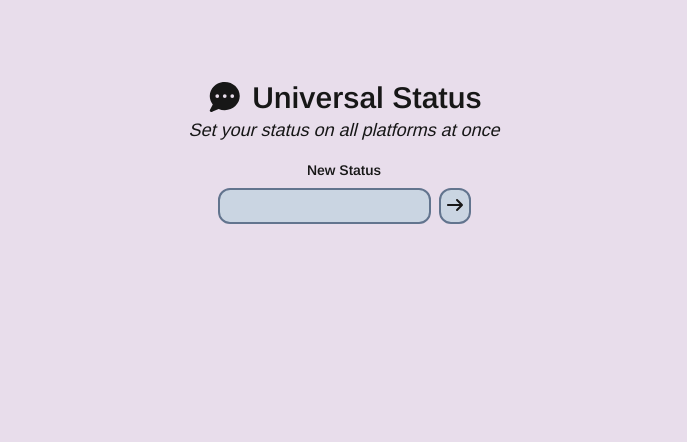
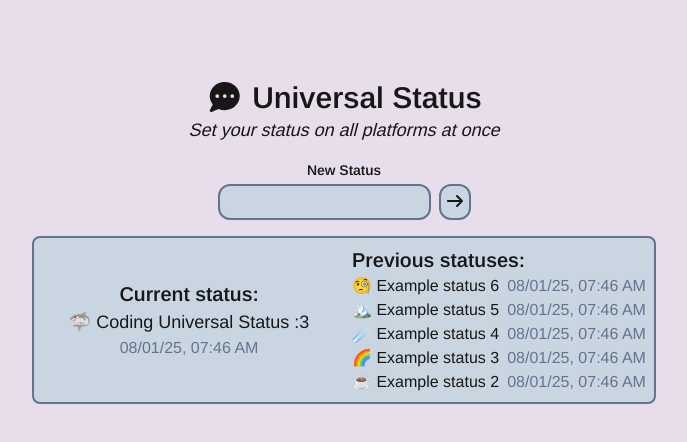
Before and after one commit to aelithron/universal-status, a Next.js app: page / in a window 1280 px wide. Shown: the top 442 px of the page, without its empty margins (296-983 px from the left). Built offline with nearby package versions, Linux system fonts and the light colour scheme.

Commit message:
Add example data (for development), add emoji support, start working on settings page Also some readme improvements

```diff
--- a/app/api/status/route.ts
+++ b/app/api/status/route.ts
@@ -4,13 +4,14 @@ import { NextRequest, NextResponse } from "next/server";
 export const dynamic = 'force-dynamic';
 
 export async function GET(req: NextRequest) {
-  return NextResponse.json({ status: "Example text", setAt: new Date() }); // example code to build the ui around, add this once there's a db :3
+  return NextResponse.json({ status: "Coding Universal Status :3 (placeholder)", emoji: "🦈", setAt: new Date() }); // TODO: implement this once there's a db :3
 }
 
 export async function POST(req: NextRequest) {
   const body = await req.json();
   if (!body) return NextResponse.json({ error: "invalid_body", message: "The request has an invalid or missing body!" });
   if (!body.status || (body.status as string).trim().length < 1) return NextResponse.json({ error: "missing_status", message: "The request was missing a 'status' parameter!" });
+  if (!body.emoji || (body.emoji as string).trim().length < 1) return NextResponse.json({ error: "missing_emoji", message: "The request was missing an 'emoji' parameter!" });
   // TODO: push to database with setAt: new Date() and status: (body.status as string).trim()
 
   const platformErrors: PlatformError[] = []; // this is for errors from other platforms, when pushing statuses
--- a/app/page.tsx
+++ b/app/page.tsx
@@ -1,15 +1,42 @@
 import { FontAwesomeIcon } from "@fortawesome/react-fontawesome";
 import StatusForm from "./status.form";
 import { faCommentDots } from "@fortawesome/free-solid-svg-icons";
+import { getFakePreviousStatuses, getFakeStatus } from "@/utils/fakeData";
 
 export const dynamic = 'force-dynamic';
 
-export default function Home() {
+export default async function Home() {
+  const currentStatus = getFakeStatus();
+  const previousStatuses = getFakePreviousStatuses();
   return (
     <main className="flex flex-col p-8 md:p-20 min-h-screen items-center">
       <h1 className="text-3xl font-semibold"><FontAwesomeIcon icon={faCommentDots} /> Universal Status</h1>
       <h2 className="text-lg italic">Set your status on all platforms at once</h2>
       <StatusForm />
+      <div className="grid grid-cols-1 md:grid-cols-2 gap-4 mt-4 bg-slate-300 dark:bg-slate-700 border-2 border-slate-500 dark:border-slate-800 rounded-lg p-2">
+        <div className="flex flex-col items-center place-content-center">
+          <h1 className="font-semibold text-xl">Current status:</h1>
+          <p className="text-lg">{currentStatus.emoji} {currentStatus.status}</p>
+          <p className="text-slate-500">{formatTime(currentStatus.setAt)}</p>
+        </div>
+        <div className="">
+          <h1 className="font-semibold text-xl">Previous statuses:</h1>
+          {previousStatuses.slice(-5).toReversed().map((statusEntry, index) => <div key={index} className="flex justify-between gap-2">
+            <p>{statusEntry.emoji} {statusEntry.status}</p>
+            <p className="text-slate-500">{formatTime(statusEntry.setAt)}</p>
+          </div>)}
+        </div>
+      </div>
     </main>
   );
 }
+function formatTime(setAt: Date) {
+  const formattedTime = new Date(setAt).toLocaleDateString('en-US', {
+    year: '2-digit',
+    month: '2-digit',
+    day: '2-digit',
+    hour: '2-digit',
+    minute: '2-digit'
+  });
+  return formattedTime;
+};
--- /dev/null
+++ b/app/settings/page.tsx
@@ -0,0 +1,12 @@
+import { faGear, faHome } from "@fortawesome/free-solid-svg-icons";
+import { FontAwesomeIcon } from "@fortawesome/react-fontawesome";
+import Link from "next/link";
+
+export default async function Page() {
+  return (
+    <div className="flex flex-col min-h-screen p-8 md:p-20 items-center">
+      <Link href={"/"} className="bg-slate-300 dark:bg-slate-700 border-2 border-slate-500 dark:border-slate-800"><FontAwesomeIcon icon={faHome} /> Go Home</Link>
+      <h1 className="text-3xl font-semibold"><FontAwesomeIcon icon={faGear} /> Settings</h1>
+    </div>
+  )
+}
--- a/app/status.form.tsx
+++ b/app/status.form.tsx
@@ -9,6 +9,10 @@ export default function StatusForm() {
   const [status, setStatus] = useState<string>("");
   function handleSubmit(e: React.FormEvent) {
     e.preventDefault();
+    if (!status || status.length < 1) {
+      alert("Enter a status...");
+      return;
+    }
     fetch("/api/status", { method: "POST", body: JSON.stringify({ status: status }) })
       .then((res) => {
         if (!res) return null;
@@ -30,7 +34,7 @@ export default function StatusForm() {
       });
   }
   return (
-    <form className="flex flex-col gap-2 mt-4" onSubmit={handleSubmit}>
+    <form className="flex flex-col gap-1 mt-4" onSubmit={handleSubmit}>
       <label className="text-sm font-semibold text-center">New Status</label>
       <div className="flex gap-2">
         <input type="text" value={status} onChange={(e) => setStatus(e.target.value)} className="bg-slate-300 dark:bg-slate-700 rounded-xl p-1 border-2 border-slate-500 dark:border-slate-800" />
--- a/package.json
+++ b/package.json
@@ -14,6 +14,7 @@
     "@fortawesome/free-regular-svg-icons": "^7.0.0",
     "@fortawesome/free-solid-svg-icons": "^7.0.0",
     "@fortawesome/react-fontawesome": "^0.2.3",
+    "emoji-type": "^1.0.4",
     "next": "15.4.5",
     "react": "19.1.0",
     "react-dom": "19.1.0"
--- a/universalstatus.d.ts
+++ b/universalstatus.d.ts
@@ -1,5 +1,8 @@
+import { Emoji } from "emoji-type"
+
 export type Status = {
   status: string
+  emoji: Emoji
   setAt: Date
 }
 export type UserDoc = {
--- /dev/null
+++ b/utils/emojis.ts
@@ -0,0 +1,13 @@
+// this emoji set is from status.cafe's home page, as i need emojis that they accept
+export const statusCafeEmojis = [
+  // Feelings
+  "🙂","😎","😛","🥰","😂","❤️","💔","😇","👽","😱","😭","🥹","🤔","🧐","😶","😯","🤒",
+  "😡","🥺","🥱","🥳","🤖","💀","😴","🙃","🤐","🤩","👀","🔥","❄️","✨","💡","🌧️","🌙",
+  "🌈","💤","🐶","🐱","☀️",
+  // Food & drinks
+  "🍱","🍕","🍔","🥗","🍫","🍙","🍿","🍣","🌮","🍏","🍞","🧀","🍦","🧋","🍶","🍷","🥃",
+  "🍸","🍾","🍺","🫖","☕️",
+  // Activities
+  "📚","🎁","📰","✅","✏️","⛵","💻","✈️","🚄","🌱","💾","📱","📖","🛹","🛼","🎨","🎬",
+  "🎤","🎮","🎷","📺","🎶","🎲","🏆","⛳️","🎱","🏂"
+];
--- /dev/null
+++ b/utils/fakeData.ts
@@ -0,0 +1,17 @@
+import { Status } from "@/universalstatus";
+
+export function getFakeStatus(): Status {
+  return { status: "Coding Universal Status :3", emoji: "🦈", setAt: new Date() };
+}
+
+// testing methods for before i add the database
+export function getFakePreviousStatuses() {
+  const entries: Status[] = [];
+  entries.push({ status: "Example status 1", emoji: "🌈", setAt: new Date() });
+  entries.push({ status: "Example status 2", emoji: "☕️", setAt: new Date() });
+  entries.push({ status: "Example status 3", emoji: "🌈", setAt: new Date() });
+  entries.push({ status: "Example status 4", emoji: "☄️", setAt: new Date() });
+  entries.push({ status: "Example status 5", emoji: "🏔️", setAt: new Date() });
+  entries.push({ status: "Example status 6", emoji: "🧐", setAt: new Date() });
+  return entries;
+}
```
Also changed, not shown: 2 other files (tests, documents, lock files or other folders).
